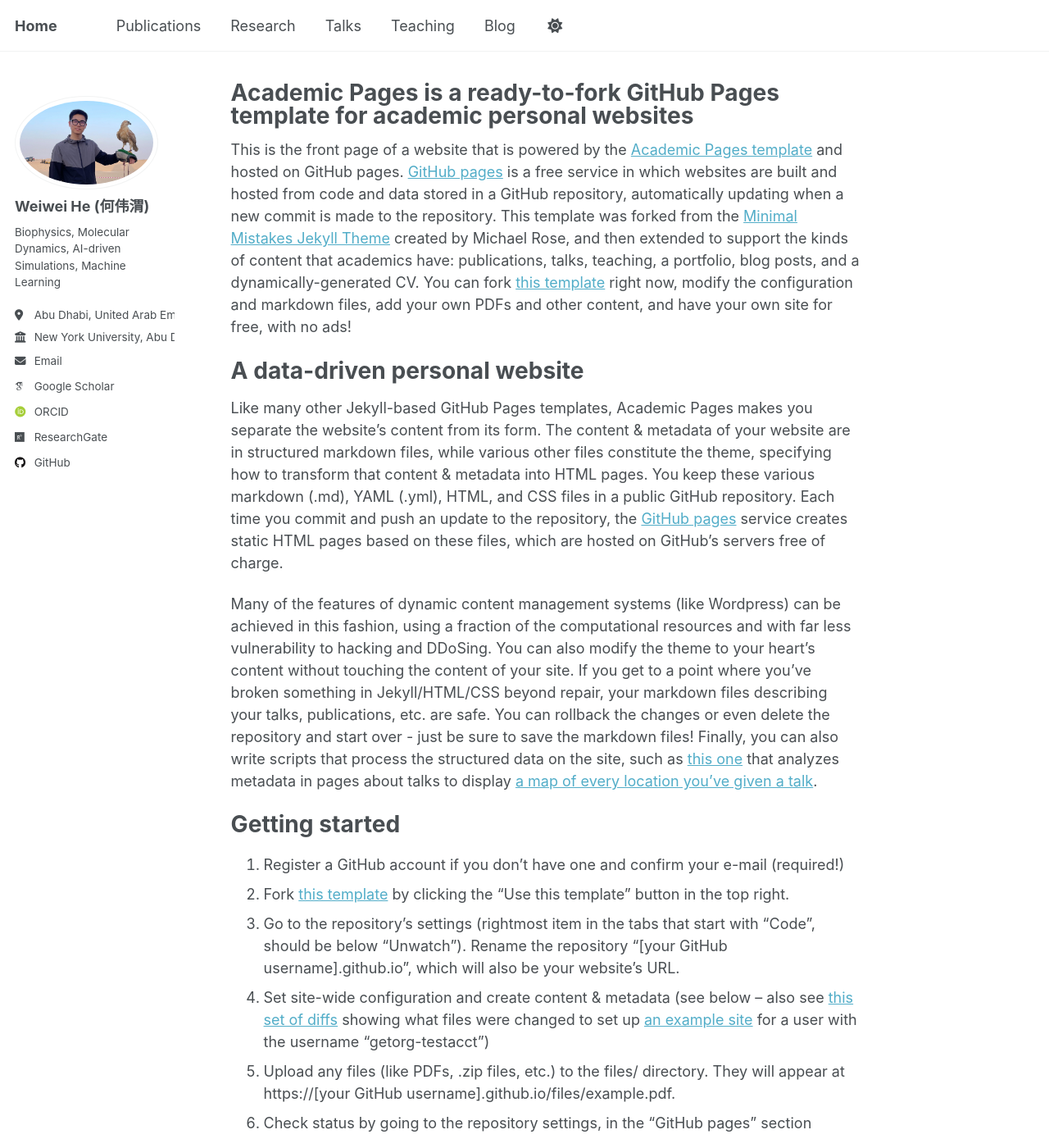
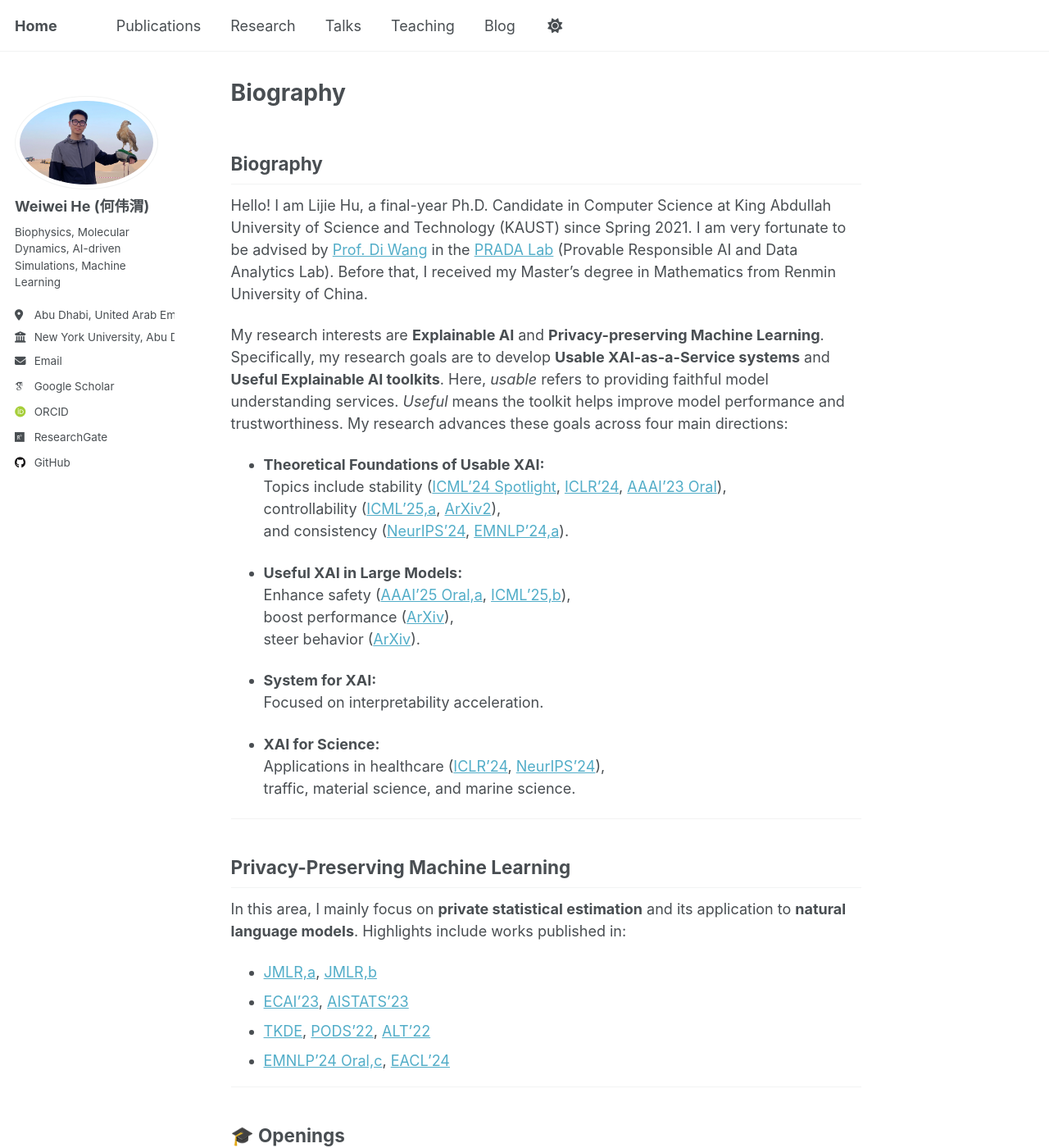
Before and after one commit to Warrenheww/warrenheww.github.io, a Jekyll site: the page built from _pages/about.md, in a window 1280 px wide and 1400 px high. Shown: the whole window at 82% size. Built offline with Jekyll 4.4.1, drawn with Linux system fonts in a browser that asks for light colours; some web fonts are replaced; some of the changed text lies outside the part shown.

Commit message:
Update about.md

```diff
--- a/_pages/about.md
+++ b/_pages/about.md
@@ -1,49 +1,60 @@
 ---
 permalink: /
-title: "Academic Pages is a ready-to-fork GitHub Pages template for academic personal websites"
+title: "Biography"
 author_profile: true
 redirect_from:
   - /about/
   - /about.html
 ---
 
-This is the front page of a website that is powered by the [Academic Pages template](https://github.com/academicpages/academicpages.github.io) and hosted on GitHub pages. [GitHub pages](https://pages.github.com) is a free service in which websites are built and hosted from code and data stored in a GitHub repository, automatically updating when a new commit is made to the repository. This template was forked from the [Minimal Mistakes Jekyll Theme](https://mmistakes.github.io/minimal-mistakes/) created by Michael Rose, and then extended to support the kinds of content that academics have: publications, talks, teaching, a portfolio, blog posts, and a dynamically-generated CV. You can fork [this template](https://github.com/academicpages/academicpages.github.io) right now, modify the configuration and markdown files, add your own PDFs and other content, and have your own site for free, with no ads!
+## Biography
 
-A data-driven personal website
-======
-Like many other Jekyll-based GitHub Pages templates, Academic Pages makes you separate the website's content from its form. The content & metadata of your website are in structured markdown files, while various other files constitute the theme, specifying how to transform that content & metadata into HTML pages. You keep these various markdown (.md), YAML (.yml), HTML, and CSS files in a public GitHub repository. Each time you commit and push an update to the repository, the [GitHub pages](https://pages.github.com/) service creates static HTML pages based on these files, which are hosted on GitHub's servers free of charge.
+Hello! I am Lijie Hu, a final-year Ph.D. Candidate in Computer Science at King Abdullah University of Science and Technology (KAUST) since Spring 2021. I am very fortunate to be advised by [Prof. Di Wang](https://shao3wangdi.github.io/) in the [PRADA Lab](https://pradalab1.github.io/) (Provable Responsible AI and Data Analytics Lab). Before that, I received my Master's degree in Mathematics from Renmin University of China.
 
-Many of the features of dynamic content management systems (like Wordpress) can be achieved in this fashion, using a fraction of the computational resources and with far less vulnerability to hacking and DDoSing. You can also modify the theme to your heart's content without touching the content of your site. If you get to a point where you've broken something in Jekyll/HTML/CSS beyond repair, your markdown files describing your talks, publications, etc. are safe. You can rollback the changes or even delete the repository and start over - just be sure to save the markdown files! Finally, you can also write scripts that process the structured data on the site, such as [this one](https://github.com/academicpages/academicpages.github.io/blob/master/talkmap.ipynb) that analyzes metadata in pages about talks to display [a map of every location you've given a talk](https://academicpages.github.io/talkmap.html).
+My research interests are **Explainable AI** and **Privacy-preserving Machine Learning**. Specifically, my research goals are to develop **Usable XAI-as-a-Service systems** and **Useful Explainable AI toolkits**. Here, *usable* refers to providing faithful model understanding services. *Useful* means the toolkit helps improve model performance and trustworthiness. My research advances these goals across four main directions:
 
-Getting started
-======
-1. Register a GitHub account if you don't have one and confirm your e-mail (required!)
-1. Fork [this template](https://github.com/academicpages/academicpages.github.io) by clicking the "Use this template" button in the top right.
-1. Go to the repository's settings (rightmost item in the tabs that start with "Code", should be below "Unwatch"). Rename the repository "[your GitHub username].github.io", which will also be your website's URL.
-1. Set site-wide configuration and create content & metadata (see below -- also see [this set of diffs](http://archive.is/3TPas) showing what files were changed to set up [an example site](https://getorg-testacct.github.io) for a user with the username "getorg-testacct")
-1. Upload any files (like PDFs, .zip files, etc.) to the files/ directory. They will appear at https://[your GitHub username].github.io/files/example.pdf.
-1. Check status by going to the repository settings, in the "GitHub pages" section
+- **Theoretical Foundations of Usable XAI:**
+  Topics include stability ([ICML'24 Spotlight](https://openreview.net/pdf?id=YdwwWRX20q), [ICLR'24](https://openreview.net/pdf?id=rp0EdI8X4e), [AAAI'23 Oral](https://ojs.aaai.org/index.php/AAAI/article/view/26517)),
+  controllability ([ICML'25,a](https://arxiv.org/abs/2411.11667), [ArXiv2](https://arxiv.org/abs/2405.15476)),
+  and consistency ([NeurIPS'24](https://arxiv.org/abs/2410.21494), [EMNLP'24,a](https://arxiv.org/pdf/2410.06606)).
 
-Site-wide configuration
-------
-The main configuration file for the site is in the base directory in [_config.yml](https://github.com/academicpages/academicpages.github.io/blob/master/_config.yml), which defines the content in the sidebars and other site-wide features. You will need to replace the default variables with ones about yourself and your site's github repository. The configuration file for the top menu is in [_data/navigation.yml](https://github.com/academicpages/academicpages.github.io/blob/master/_data/navigation.yml). For example, if you don't have a portfolio or blog posts, you can remove those items from that navigation.yml file to remove them from the header.
+- **Useful XAI in Large Models:**
+  Enhance safety ([AAAI'25 Oral,a](https://ojs.aaai.org/index.php/AAAI/article/view/34710), [ICML'25,b](https://arxiv.org/abs/2410.06331)),
+  boost performance ([ArXiv](https://openreview.net/pdf?id=yrnrvfXFaV)),
+  steer behavior ([ArXiv](https://arxiv.org/pdf/2410.03595)).
 
-Create content & metadata
-------
-For site content, there is one markdown file for each type of content, which are stored in directories like _publications, _talks, _posts, _teaching, or _pages. For example, each talk is a markdown file in the [_talks directory](https://github.com/academicpages/academicpages.github.io/tree/master/_talks). At the top of each markdown file is structured data in YAML about the talk, which the theme will parse to do lots of cool stuff. The same structured data about a talk is used to generate the list of talks on the [Talks page](https://academicpages.github.io/talks), each [individual page](https://academicpages.github.io/talks/2012-03-01-talk-1) for specific talks, the talks section for the [CV page](https://academicpages.github.io/cv), and the [map of places you've given a talk](https://academicpages.github.io/talkmap.html) (if you run this [python file](https://github.com/academicpages/academicpages.github.io/blob/master/talkmap.py) or [Jupyter notebook](https://github.com/academicpages/academicpages.github.io/blob/master/talkmap.ipynb), which creates the HTML for the map based on the contents of the _talks directory).
+- **System for XAI:**
+  Focused on interpretability acceleration.
 
-**Markdown generator**
+- **XAI for Science:**
+  Applications in healthcare ([ICLR'24](https://openreview.net/pdf?id=rp0EdI8X4e), [NeurIPS'24](https://arxiv.org/abs/2410.21494)),
+  traffic, material science, and marine science.
 
-The repository includes [a set of Jupyter notebooks](https://github.com/academicpages/academicpages.github.io/tree/master/markdown_generator
-) that converts a CSV containing structured data about talks or presentations into individual markdown files that will be properly formatted for the Academic Pages template. The sample CSVs in that directory are the ones I used to create my own personal website at stuartgeiger.com. My usual workflow is that I keep a spreadsheet of my publications and talks, then run the code in these notebooks to generate the markdown files, then commit and push them to the GitHub repository.
+---
 
-How to edit your site's GitHub repository
-------
-Many people use a git client to create files on their local computer and then push them to GitHub's servers. If you are not familiar with git, you can directly edit these configuration and markdown files directly in the github.com interface. Navigate to a file (like [this one](https://github.com/academicpages/academicpages.github.io/blob/master/_talks/2012-03-01-talk-1.md) and click the pencil icon in the top right of the content preview (to the right of the "Raw | Blame | History" buttons). You can delete a file by clicking the trashcan icon to the right of the pencil icon. You can also create new files or upload files by navigating to a directory and clicking the "Create new file" or "Upload files" buttons.
+## Privacy-Preserving Machine Learning
 
-Example: editing a markdown file for a talk
-![Editing a markdown file for a talk](/images/editing-talk.png)
+In this area, I mainly focus on **private statistical estimation** and its application to **natural language models**. Highlights include works published in:
 
-For more info
-------
-More info about configuring Academic Pages can be found in [the guide](https://academicpages.github.io/markdown/), the [growing wiki](https://github.com/academicpages/academicpages.github.io/wiki), and you can always [ask a question on GitHub](https://github.com/academicpages/academicpages.github.io/discussions). The [guides for the Minimal Mistakes theme](https://mmistakes.github.io/minimal-mistakes/docs/configuration/) (which this theme was forked from) might also be helpful.
+- [JMLR,a](https://jmlr.org/papers/v24/21-0523.html), [JMLR,b](https://jmlr.org/papers/v25/22-0079.html)
+- [ECAI'23](https://arxiv.org/abs/2010.13520), [AISTATS'23](https://proceedings.mlr.press/v206/hu23a/hu23a.pdf)
+- [TKDE](https://ieeexplore.ieee.org/stamp/stamp.jsp?tp=&arnumber=10314000), [PODS'22](https://dl.acm.org/doi/abs/10.1145/3517804.3524144), [ALT'22](https://proceedings.mlr.press/v167/su22a/su22a.pdf)
+- [EMNLP'24 Oral,c](https://arxiv.org/abs/2410.08027), [EACL'24](https://aclanthology.org/2024.findings-eacl.33/)
+
+---
+
+## 🎓 Openings
+
+**I will be joining the [Machine Learning Department](https://mbzuai.ac.ae/research-department/machine-learning-department/) at [MBZUAI](https://mbzuai.ac.ae/) as a Tenure-track Assistant Professor in August 2025.**
+
+I am seeking highly motivated PhD students, Postdocs, RAs, and Visiting PhD students.
+- **PhD positions**: start in Fall 2025 or Fall 2026
+- **Postdocs/RAs/Visitors**: flexible start date
+
+If you're interested in working with me, please email your **CV**, **academic transcript**, and a **brief research plan**.
+
+---
+
+## 🎖 Honors and Awards
+
+- AISTATS 2023 Top Reviewer
```
